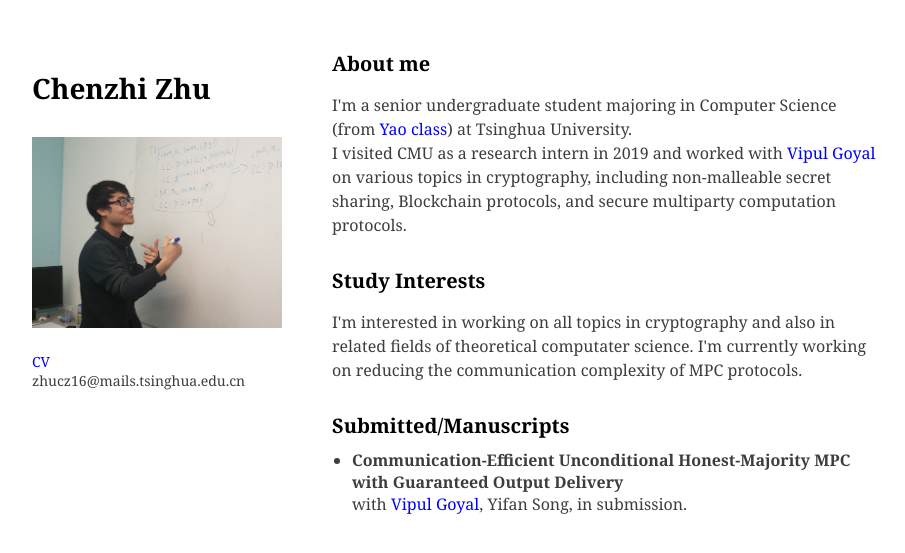
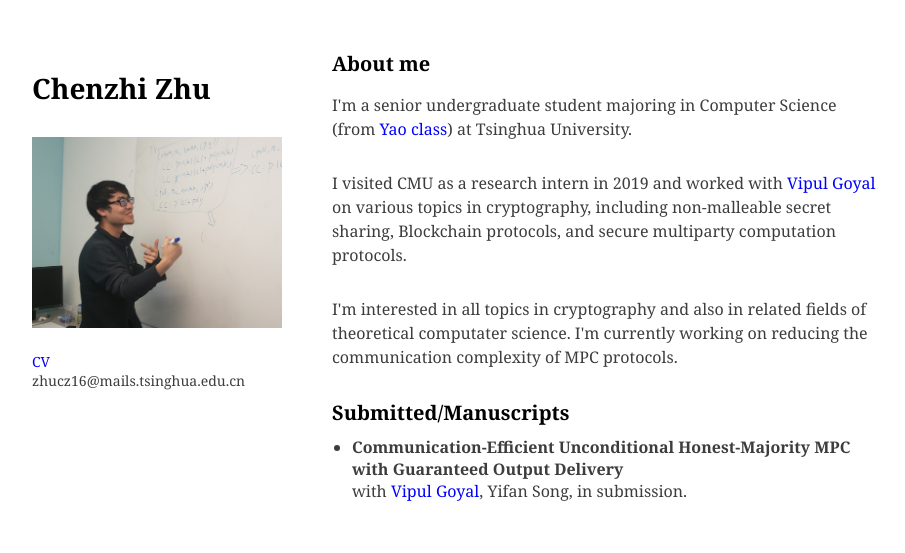
Before and after one commit to NeverlMole/NeverlMole_tmp, a Jekyll site: the page built from index.html, in a window 1280 px wide. Shown: the top 553 px of the page, without its empty margins (68-973 px from the left). Built offline with Jekyll 4.4.1, drawn with Linux system fonts in a browser that asks for light colours.

Commit message:
Change titles in index page

```diff
--- a/index.html
+++ b/index.html
@@ -22,17 +22,13 @@ title: Home
 <section class="content">
   <h1>About me</h1>
   <p>
-    I'm a senior undergraduate student majoring in Computer Science (from <a href="https://iiis.tsinghua.edu.cn/en/">Yao class</a>) at Tsinghua University.</br>
-
+    I'm a senior undergraduate student majoring in Computer Science (from <a href="https://iiis.tsinghua.edu.cn/en/">Yao class</a>) at Tsinghua University.
+  </p>
+  <p>
     I visited CMU as a research intern in 2019 and worked with <a href="https://www.cs.cmu.edu/~goyal/">Vipul Goyal</a> on various topics in cryptography, including non-malleable secret sharing, Blockchain protocols, and secure multiparty computation protocols.
   </p>
-
-</section>
-
-<section class="content">
-  <h1>Study Interests</h1>
   <p>
-    I'm interested in working on all topics in cryptography and also in related fields of theoretical computater science. I'm currently working on reducing the communication complexity of MPC protocols.
+    I'm interested in all topics in cryptography and also in related fields of theoretical computater science. I'm currently working on reducing the communication complexity of MPC protocols.
   </p>
 
 </section>
```
Also changed, not shown: 1 other file.
